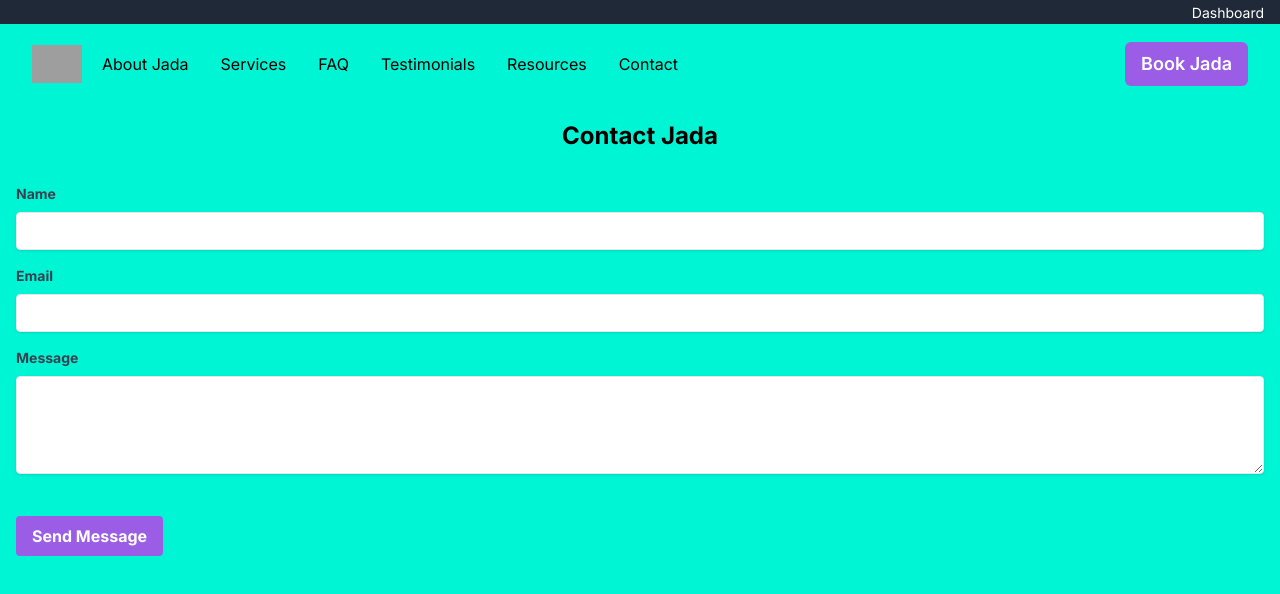
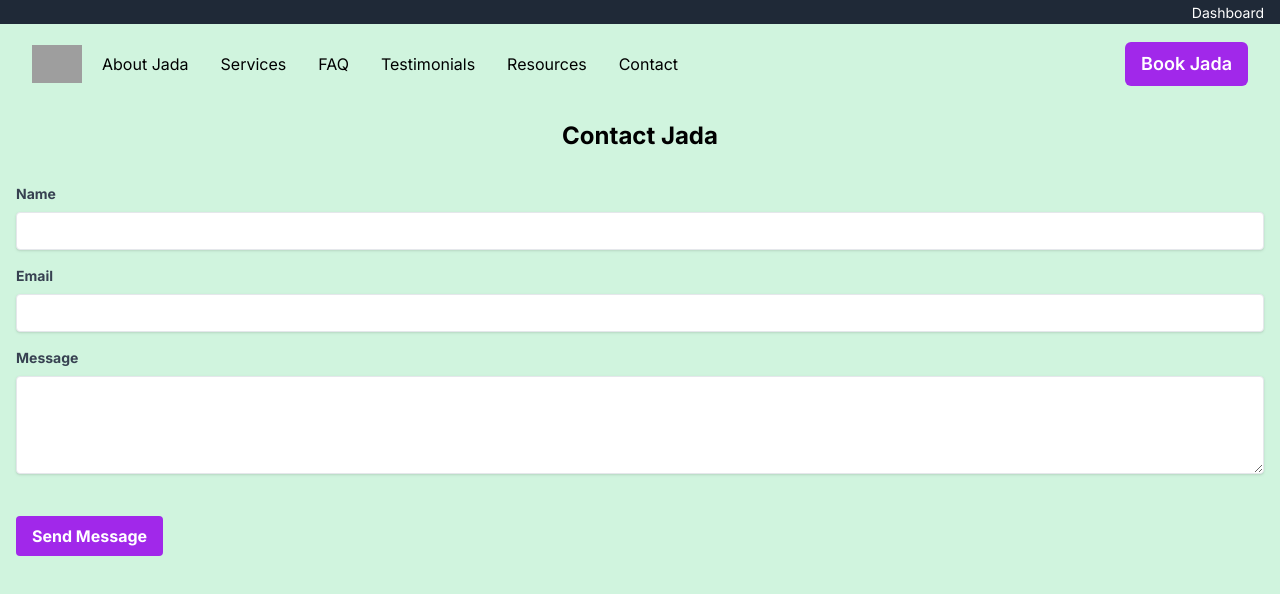
Before and after one commit to AdeshPawaroo/Hackathon, a Next.js app: page /contact in a window 1280 px wide. Shown: the top 594 px of the page. Built offline with nearby package versions, Linux system fonts and the light colour scheme; grey boxes are pictures that could not be loaded.

Commit message:
updated custom colors and shades

```diff
--- a/app/components/Button.tsx
+++ b/app/components/Button.tsx
@@ -7,7 +7,7 @@ interface ButtonProps {
 const Button: React.FC<ButtonProps> = ({ text, onClick, additionalClasses }) => {
   return (
     <button
-      className='bg-jada-purple text-white px-4 py-2 rounded-md text-lg font-semibold hover:bg-jada-pink transition-colors'
+      className='bg-jada-purple-800 text-white px-4 py-2 rounded-md text-lg font-semibold hover:bg-jada-pink transition-colors'
       onClick={onClick}
     >
       {text}
--- a/app/components/ContactForm.tsx
+++ b/app/components/ContactForm.tsx
@@ -51,7 +51,7 @@ const ContactForm: React.FC = () => {
       />
       <button
         type="submit"
-        className="bg-jada-purple hover:bg-jada-pink text-white font-bold py-2 px-4 rounded focus:outline-none focus:shadow-outline"
+        className="bg-jada-purple-800 hover:bg-jada-pink-800 text-white font-bold py-2 px-4 rounded focus:outline-none focus:shadow-outline"
       >
         Send Message
       </button>
--- a/app/components/DesktopNavbar.tsx
+++ b/app/components/DesktopNavbar.tsx
@@ -25,7 +25,7 @@ const DesktopNavbar: React.FC = () => {
   }
 
   return (
-    <nav className='hidden md:flex md:flex-row bg-jada-cyan px-4 sm:px-6 lg:px-8 items-center md:justify-between h-20'>
+    <nav className='hidden md:flex md:flex-row bg-jada-cyan-500 px-4 sm:px-6 lg:px-8 items-center md:justify-between h-20'>
       <div className='gap-5 flex flex-row items-center'>
 
         <Logo src='/Logo-image.png' alt='logo' />
--- a/app/components/HeroCard.tsx
+++ b/app/components/HeroCard.tsx
@@ -39,10 +39,10 @@ const HeroCard: React.FC<HeroCardProps> = ({ imageUrl, imageAlt, title, subtitle
         <h2 className="text-3xl text-gray-700">{message?message.site_subtitle:null}</h2>
         <p className="text-lg">{message?message.page_text:null}</p>
         <div className="flex gap-4">
-          <button className="bg-jada-purple text-white px-6 py-2 rounded-md font-semibold hover:bg-purple-700 transition-colors">
+          <button className="bg-jada-purple-800 text-white px-6 py-2 rounded-md font-semibold hover:bg-jada-purple-700 transition-colors">
             Action 1
           </button>
-          <button className="bg-white text-jada-purple px-6 py-2 border-2 border-jada-purple rounded-md font-semibold hover:bg-gray-100 transition-colors">
+          <button className="bg-white text-jada-purple-800 px-6 py-2 border-2 border-jada-purple-800 rounded-md font-semibold hover:bg-jada-purple-400 transition-colors">
             Action 2
           </button>
         </div>
--- a/app/components/MobileNavbar.tsx
+++ b/app/components/MobileNavbar.tsx
@@ -26,13 +26,13 @@ const MobileNavbar: React.FC = () => {
   }
 
   return (
-    <nav className='md:hidden bg-jada-cyan px-4 flex items-center justify-between h-20'>
+    <nav className='md:hidden bg-jada-cyan-500 px-4 flex items-center justify-between h-20'>
       <Logo src='/Logo-item.png' alt='logo' />
 
       <div
         className={`absolute ${
           isMenuOpen ? 'top-[7%]' : ''
-        } transition-top duration-500 ease-in-out px-3 py-3  w-full left-0 min-h-[25vh] top-[-100%] bg-jada-cyan`}
+        } transition-top duration-500 ease-in-out px-3 py-3  w-full left-0 min-h-[25vh] top-[-100%] bg-jada-cyan-500`}
       >
         <ul className='flex flex-col gap-10 text-jada-purple'>
           {menuItems.map((item) => (
@@ -44,7 +44,7 @@ const MobileNavbar: React.FC = () => {
       </div>
 
       <div>
-        <button className='text-jada-purple z-10'>
+        <button className='text-jada-purple-800 z-10'>
           {isMenuOpen ? (
             <IoCloseOutline
               className='cursor-pointer  md:hidden'
--- a/app/layout.tsx
+++ b/app/layout.tsx
@@ -25,7 +25,7 @@ export default function RootLayout({
     <Context>
       <html lang='en'>
         <body
-          className={`${inter.className} antialiased container-full mx-auto bg-jada-cyan`}
+          className={`${inter.className} antialiased container-full mx-auto bg-jada-cyan-500`}
         >
           {isLoggedIn && <AdminNavbar />}
           {!pathname.startsWith('/dashboard') && <Navbar />}
--- a/app/sign-in/page.tsx
+++ b/app/sign-in/page.tsx
@@ -60,7 +60,7 @@ export default function SignInPage() {
   };
 
   return (
-    <div className="flex flex-col justify-center items-center min-h-screen bg-jada-cyan">
+    <div className="flex flex-col justify-center items-center min-h-screen bg-jada-cyan-500">
       <div className="w-full max-w-xs">
         <ul>
           {errors.map((error, idx) => (
@@ -99,12 +99,12 @@ export default function SignInPage() {
           <Button
               text="Sign In"
 
-              additionalClasses="bg-jada-purple hover:bg-jada-pink text-white"
+              additionalClasses="bg-jada-purple-800 hover:bg-jada-pink text-white"
             />
             <Button
               text="Cancel"
               onClick={handleCancel}
-              additionalClasses="text-jada-pink border border-jada-pink bg-white hover:bg-jada-pink hover:text-white"
+              additionalClasses="text-jada-pink-500 border border-jada-pink bg-white hover:bg-jada-pink hover:text-white"
             />
           </div>
         </form>
--- a/tailwind.config.js
+++ b/tailwind.config.js
@@ -13,11 +13,53 @@ module.exports = {
           'conic-gradient(from 180deg at 50% 50%, var(--tw-gradient-stops))',
       },
       colors: {
-        'jada-purple': '#9B5DE5',
-        'jada-pink': '#FF5BB5',
-        'jada-yellow': '#FEE440',
-        'jada-blue': '#00BBF9',
-        'jada-cyan': '#00F5D4',
+        'jada-purple': {
+          400: '#F4E6FD',
+          500: '#E4C1F9',
+          600: '#CE8EF4',
+          700: '#B75BEF',
+          800: '#A128EA',
+          900: '#8313C6',
+          950: '#7211AD',
+        },
+        'jada-pink': {
+          300: '#FFEBF4',
+          400: '#FFC2DE',
+          500: '#FF99C8',
+          600: '#FF61AA',
+          700: '#FF298B',
+          800: '#F0006E',
+          900: '#B80055',
+          950: '#9C0048',
+        },
+        'jada-yellow': {
+          400: '#FEFBE4',
+          500: '#FCF6BD',
+          600: '#FAEF87',
+          700: '#F7E752',
+          800: '#F5E01C',
+          900: '#CFBC09',
+          950: '#B4A408',
+        },
+        'jada-blue': {
+          300: '#F5FBFE',
+          400: '#CFEDFC',
+          500: '#A9DEF9',
+          600: '#75CAF5',
+          700: '#40B6F2',
+          800: '#10A0E9',
+          900: '#0D7CB5',
+          950: '#0B6A9B', // Custom shade beyond the default scale
+        },
+        'jada-cyan':{
+          400: '#F1FCF5',
+          500: '#D0F4DE',
+          600: '#A3E9BE',
+          700: '#75DF9E',
+          800: '#48D47E',
+          900: '#2BB862',
+          950: '#26A256', // Custom shade beyond the default scale
+        },
       },
     },
   },
```
Also changed, not shown: displayFileTree.js (added, +46 -0 lines), fileTree.txt (added).
